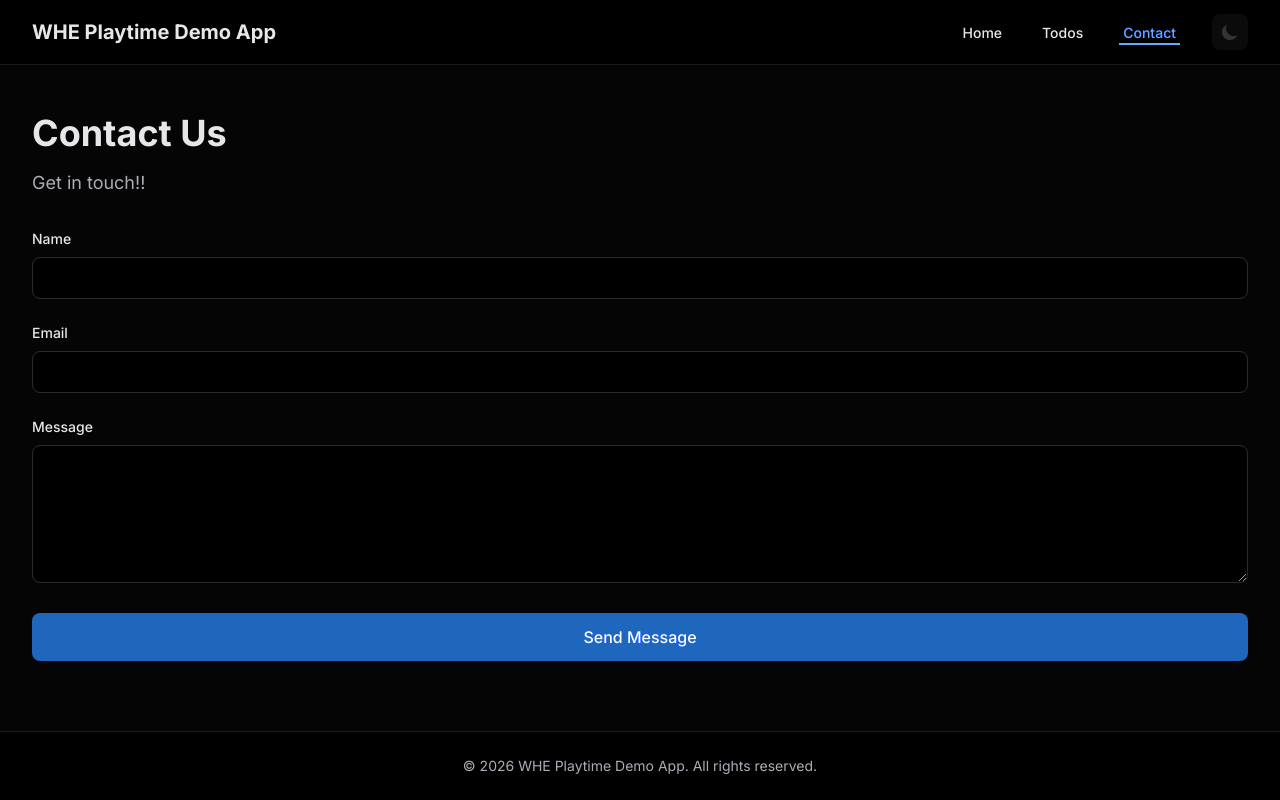
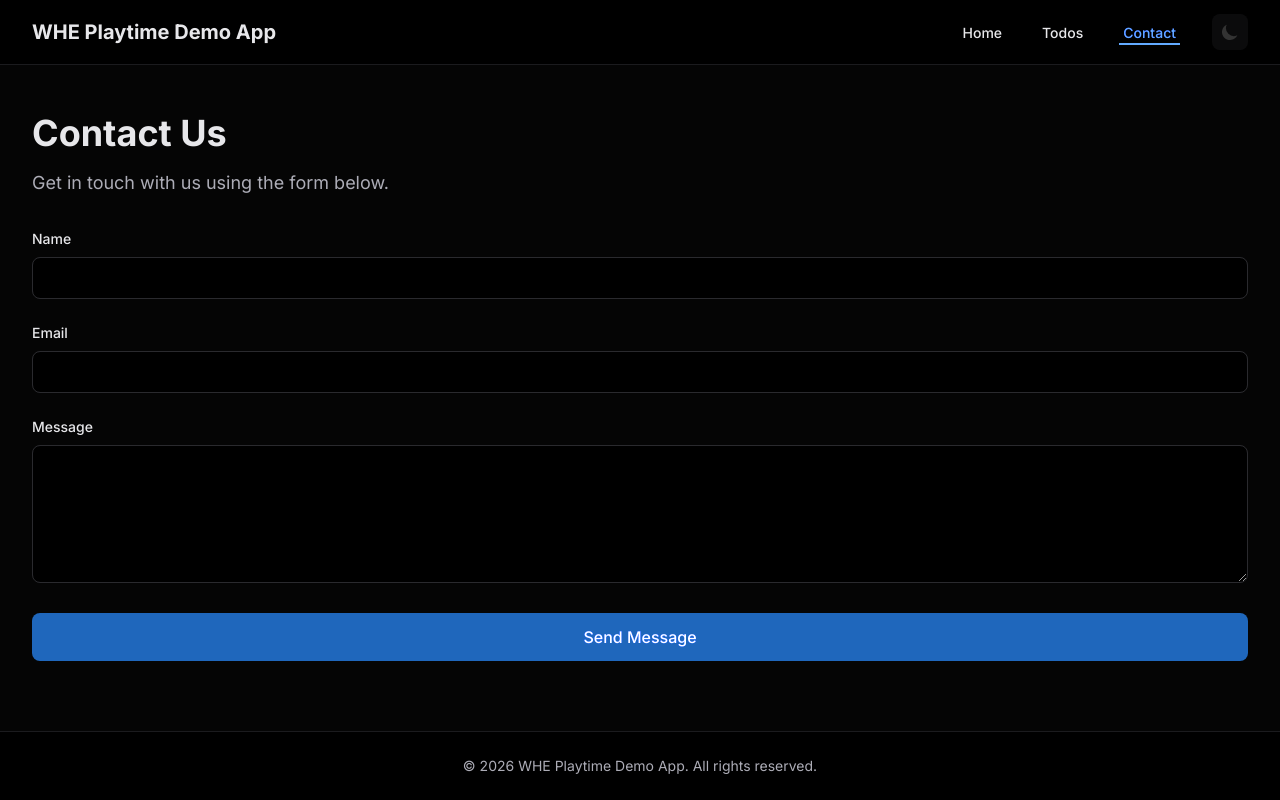
Before and after one commit to ravishs/whe_playtime_demo, a Next.js app: page /contact in a window 1280 px wide. Built offline with nearby package versions, Linux system fonts and the light colour scheme.

Commit message:
Update contact page text as per SCRUM-5
Co-authored-by: ravishs <5458972+ravishs@users.noreply.github.com>

```diff
--- a/src/app/contact/page.js
+++ b/src/app/contact/page.js
@@ -38,7 +38,7 @@ export default function Contact() {
           Contact Us
         </h1>
         <p className="text-lg text-zinc-600 dark:text-zinc-400 mb-8">
-          Get in touch!!
+          Get in touch with us using the form below.
         </p>
 
         {submitted && (
```
